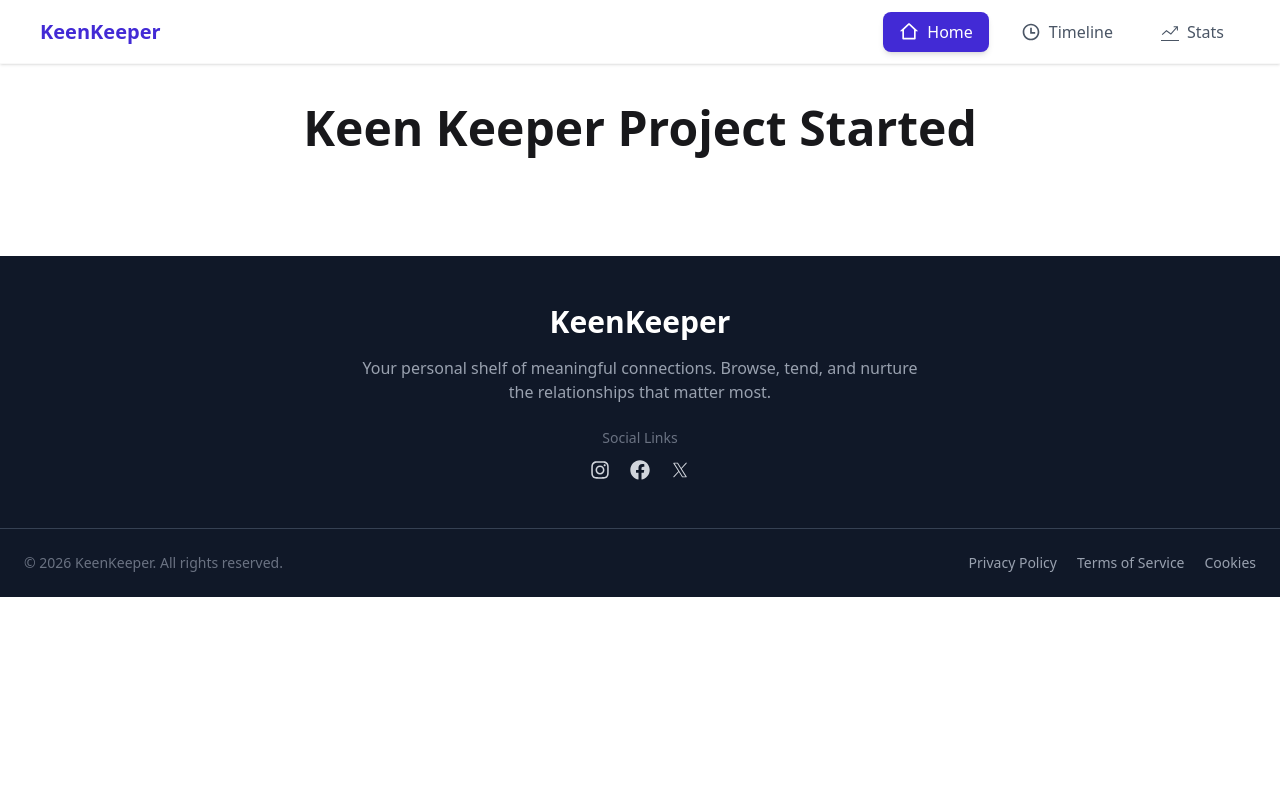
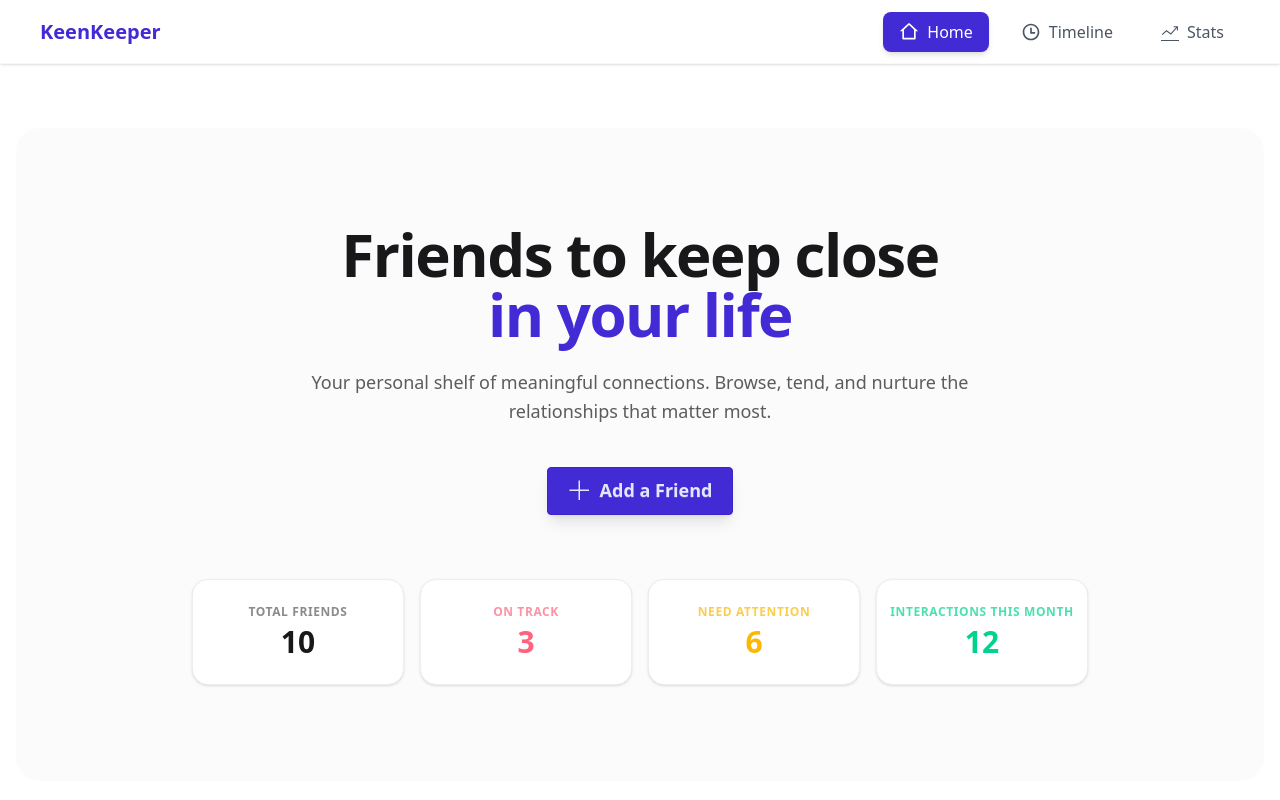
Before and after one commit to salauddinhasan/ph-d72-keep-keeper, a Next.js app: page / in a window 1280 px wide. Shown: the top 800 px of the page. Built offline with nearby package versions, Linux system fonts and the light colour scheme.

Commit message:
feat: design hero banner with requirement-based summary cards

```diff
--- a/src/app/page.js
+++ b/src/app/page.js
@@ -1,7 +1,9 @@
+import Banner from "@/components/Banner";
+
 export default function Home() {
   return (
     <div className="container mx-auto px-4 py-10">
-      <h1 className="text-center text-5xl font-bold">Keen Keeper Project Started</h1>
+       <Banner/>
     </div>
   );
 }
--- /dev/null
+++ b/src/components/Banner.js
@@ -0,0 +1,60 @@
+import React from "react";
+import { VscAdd } from "react-icons/vsc";
+
+const Banner = () => {
+  return (
+    <section className="bg-base-200/50 py-16 md:py-24 px-6 rounded-3xl mt-6">
+      <div className="max-w-4xl mx-auto text-center">
+        {/* Title */}
+        <h1 className="text-4xl md:text-6xl font-black text-base-content tracking-tight mb-6">
+          Friends to keep close <br className="hidden md:block" />
+          <span className="text-primary">in your life</span>
+        </h1>
+
+        {/* Subtitle */}
+        <p className="text-lg text-base-content/70 max-w-2xl mx-auto mb-10 leading-relaxed">
+          Your personal shelf of meaningful connections. Browse, tend, and
+          nurture the relationships that matter most.
+        </p>
+
+        {/* CTA Button */}
+        <div className="flex justify-center">
+          <button className="btn btn-primary btn-lg gap-2 shadow-lg hover:shadow-primary/30 transition-all hover:-translate-y-1">
+            <VscAdd className="text-2xl" />
+            Add a Friend
+          </button>
+        </div>
+
+        {/* 4 Summary Cards (Requirement 2.2) */}
+        <div className="grid grid-cols-2 md:grid-cols-4 gap-4 mt-16">
+          <div className="bg-base-100 p-6 rounded-2xl shadow-sm border border-base-300">
+            <p className="text-xs font-bold uppercase tracking-wider text-base-content/50">
+              Total Friends
+            </p>
+            <h3 className="text-3xl font-black mt-1">10</h3>
+          </div>
+          <div className="bg-base-100 p-6 rounded-2xl shadow-sm border border-base-300 text-error">
+            <p className="text-xs font-bold uppercase tracking-wider opacity-70">
+              On Track
+            </p>
+            <h3 className="text-3xl font-black mt-1">3</h3>
+          </div>
+          <div className="bg-base-100 p-6 rounded-2xl shadow-sm border border-base-300 text-warning">
+            <p className="text-xs font-bold uppercase tracking-wider opacity-70">
+             Need Attention
+            </p>
+            <h3 className="text-3xl font-black mt-1">6</h3>
+          </div>
+          <div className="bg-base-100 ms:p-6 pt-6 rounded-2xl shadow-sm border border-base-300 text-success">
+            <p className="text-xs font-bold uppercase tracking-wider opacity-70">
+              Interactions This Month
+            </p>
+            <h3 className="text-3xl font-black mt-1">12</h3>
+          </div>
+        </div>
+      </div>
+    </section>
+  );
+};
+
+export default Banner;
```
